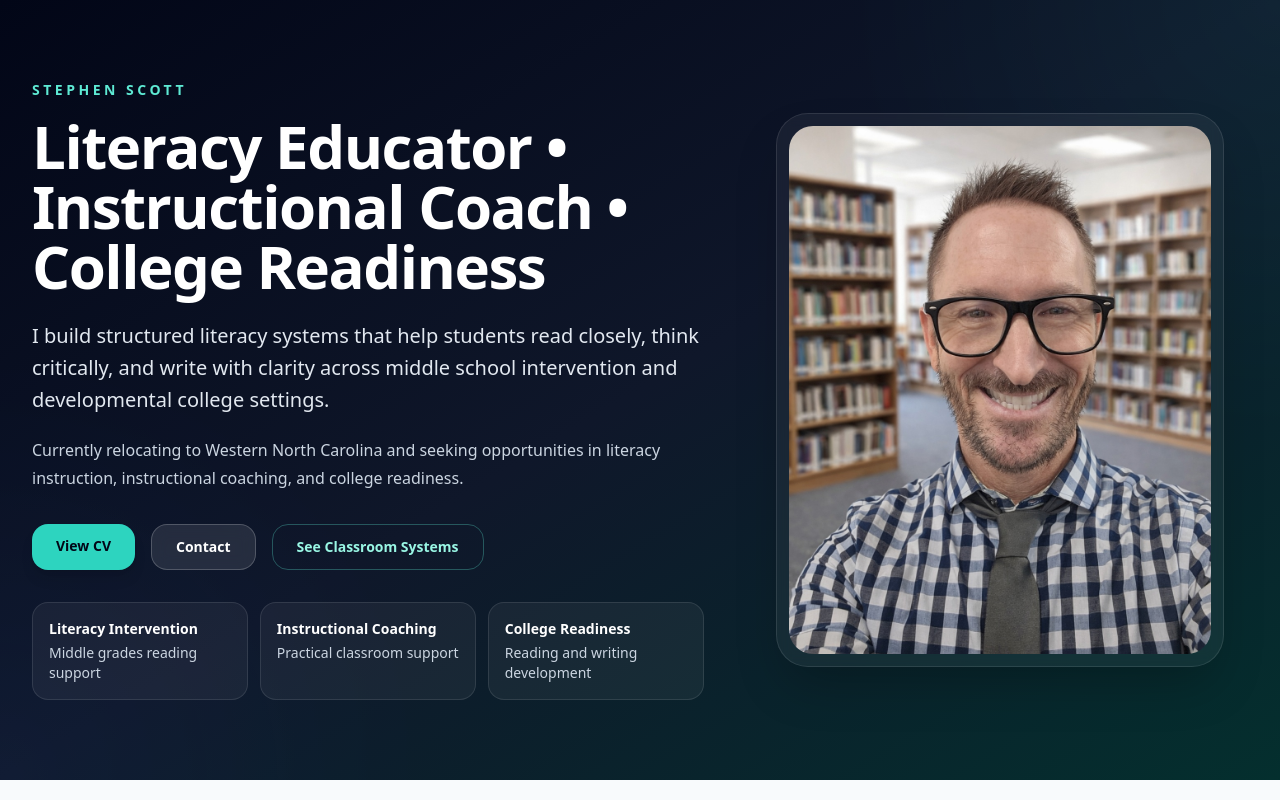
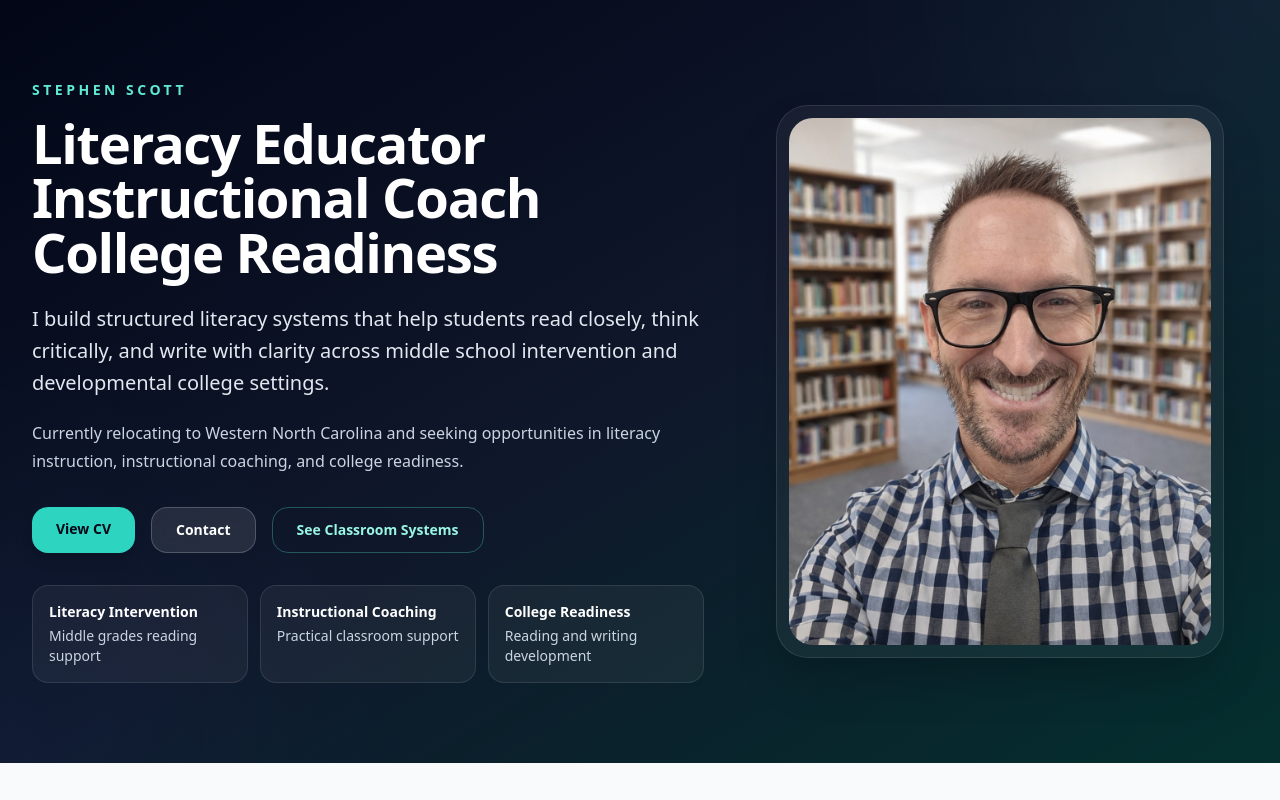
Before and after one commit to profscott311/mrscott-vitae, a Next.js app: page / in a window 1280 px wide. Shown: the top 800 px of the page. Built offline with nearby package versions, Linux system fonts and the light colour scheme.

Commit message:
Update header for improved readability
Refactor header to use multiple spans for better structure.

```diff
--- a/app/page.jsx
+++ b/app/page.jsx
@@ -134,8 +134,10 @@ export default function HomePage() {
                 Stephen Scott
               </p>
 
-              <h1 className="max-w-4xl text-4xl font-bold tracking-tight text-white sm:text-5xl lg:text-6xl">
-                Literacy Educator • Instructional Coach • College Readiness
+              <h1 className="max-w-4xl text-4xl font-bold leading-[1.05] tracking-tight text-white sm:text-5xl lg:text-[3.4rem]">
+                <span className="block">Literacy Educator</span>
+                <span className="block">Instructional Coach</span>
+                <span className="block">College Readiness</span>
               </h1>
 
               <p className="mt-6 max-w-3xl text-xl leading-8 text-slate-200">
```
